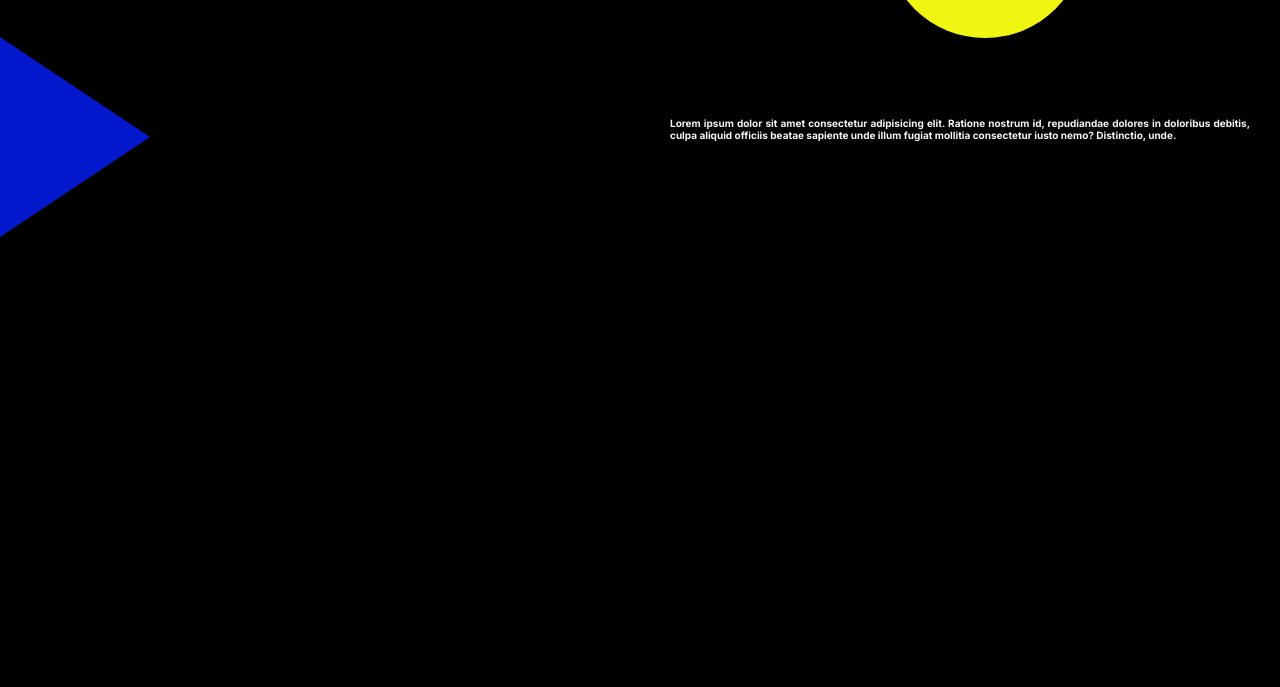
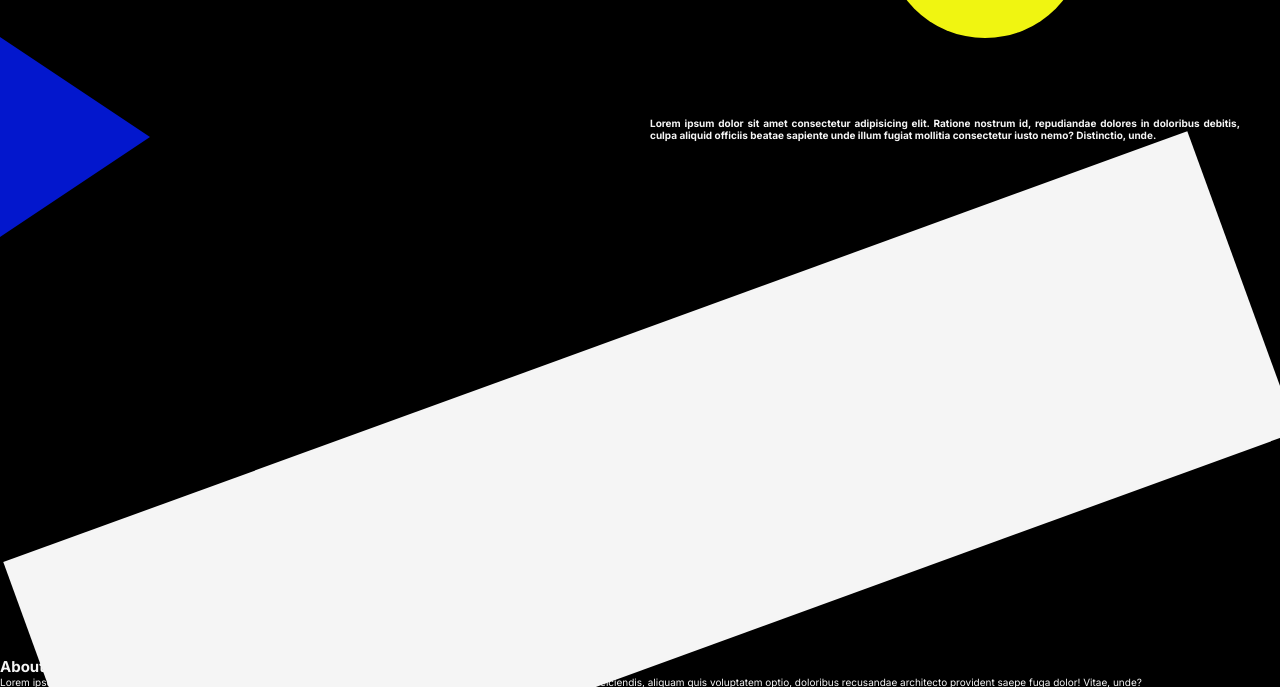
Before and after one commit to eduardocanoperez/portfolioWeb, a plain HTML site: page index.html in a window 1280 px wide. Shown: the part 113-800 px from the top of the page. Drawn offline with Linux system fonts and the light colour scheme.

Commit message:
se agrega la 3ra parte de la seccion main, el cuadrado blanco

```diff
--- a/index.html
+++ b/index.html
@@ -28,6 +28,16 @@
             <div class="blue-triangle"></div>
             <p class="main-description__parraf">Lorem ipsum dolor sit amet consectetur adipisicing elit. Ratione nostrum id, repudiandae dolores in doloribus debitis, culpa aliquid officiis beatae sapiente unde illum fugiat mollitia consectetur iusto nemo? Distinctio, unde.</p>
         </section>
+
+        <section class="main-aboutme__title">
+            <div class="white-square"></div>
+            <div>
+                <h2 class="main-aboutme">Aboutme</h2>
+            </div>
+            <div>
+                <p>Lorem ipsum dolor sit amet consectetur, adipisicing elit. Temporibus voluptatum ipsam quidem consectetur unde odit cumque reiciendis, aliquam quis voluptatem optio, doloribus recusandae architecto provident saepe fuga dolor! Vitae, unde?</p>
+            </div>
+        </section>
     </main>
 </body>
 </html>
--- a/styles/main.css
+++ b/styles/main.css
@@ -66,6 +66,18 @@ body {
 .main-description__parraf {
     font-weight: 600;
     color: var(--main-white-color);
-    margin: 8rem 3rem;
+    margin: 8rem 4rem 0 1rem;
     text-align: justify;
 }
+.main-aboutme__title {
+    color: var(--main-white-color);
+}
+.white-square {
+    height: 32rem;
+    background-color: var(--main-white-color);
+    transform: rotate(-20deg);
+    margin: 10rem 0 0 2rem;
+}
+.main-aboutme {
+    color: var(--main-white-color);
+}
```
